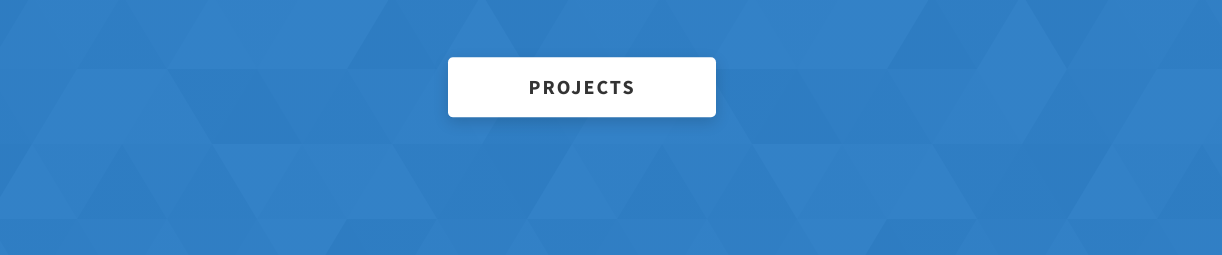
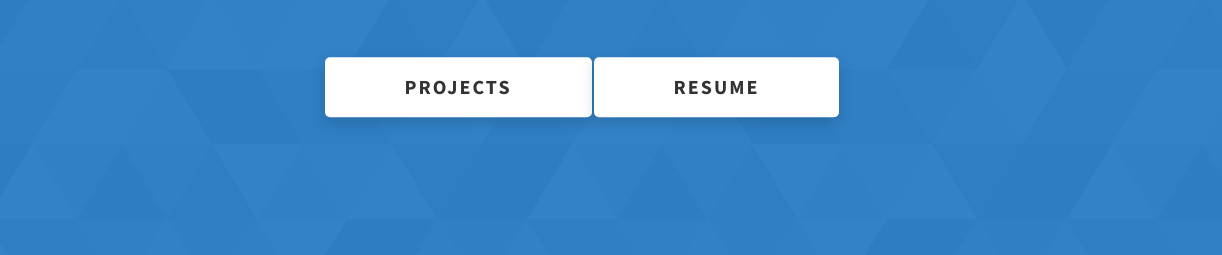
Before and after one commit to shaas1704/shaas1704.github.io, a website: page index.html in a window 1280 px wide. Shown: the part 456-711 px from the top of the page, 58-1280 px from the left. Drawn offline with Linux system fonts and the light colour scheme.

Commit message:
Update index.html
added resume button

```diff
--- a/index.html
+++ b/index.html
@@ -93,6 +93,7 @@
         </div>
         <div class="home-hero__cta">
           <a href="./index.html#projects" class="btn btn--bg">Projects</a>
+          <a href="./resume.html" class="btn btn--bg" target="_blank">Resume</a>
         </div>
       </div>
       <div class="home-hero__socials">
```
